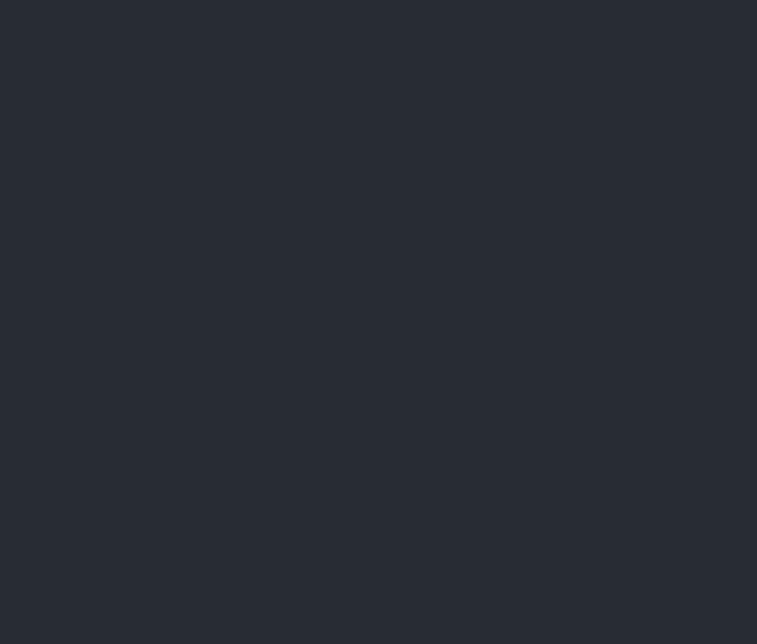
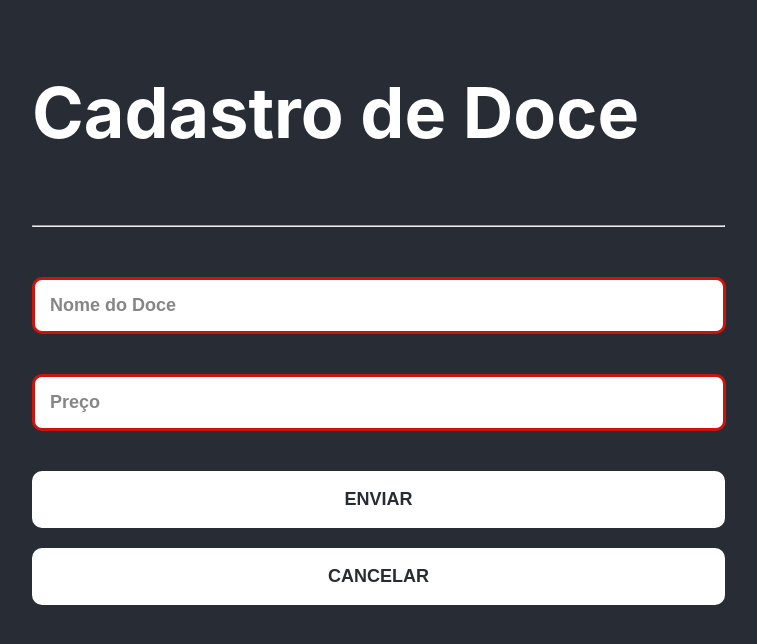
Before and after one commit to jordaoqualho/FullStackAplication, a React (Create React App) app in the folder spa/: page /editar in a window 1280 px wide. Shown: the top 644 px of the page, without its empty margins (32-789 px from the left). Built offline with nearby package versions, Linux system fonts and the light colour scheme.

Commit message:
nova cor finalizado

```diff
--- a/spa/src/App.css
+++ b/spa/src/App.css
@@ -5,9 +5,10 @@
 table,
 th,
 td {
-  border: 1px solid white;
+  border: 3px solid white;
   border-collapse: collapse;
   padding: 5px 50px;
+  break-before: 5px;
   margin-top: 50px;
   font-weight: bold;
   font-size: 24px;
@@ -18,6 +19,7 @@ table button {
   font-weight: 900;
   font-size: 16px;
   border: none;
+  text-transform: uppercase;
   outline: none;
   cursor: pointer;
   border-radius: 5px;
@@ -30,27 +32,35 @@ table button:hover:nth-child(1) {
   background-color: rgb(255, 95, 95);
 }
 table button:hover:nth-child(2) {
-  background-color: rgb(107, 194, 107);
+  background-color: rgb(109, 107, 194);
 }
+
+form {
+  margin: 50px 0;
+}
+
 input {
-  padding: 20px 0px 15px 15px;
-  font-size: 15px;
-  font-weight: 700;
+  padding: 15px 0px 15px 15px;
+  font-size: 18px;
+  margin-bottom: 40px;
+  font-weight: 900;
   color: #282c34;
   outline: none;
   width: calc(100% - 20px);
-  border: none;
   border-radius: 10px;
   border: 3px solid transparent;
 }
 
-input:focus {
-  border: 3px solid rgb(154, 206, 13);
+input:required:valid {
+  border: 3px solid rgb(154, 206, 13) !important;
 }
 input::placeholder {
-  font-size: 15px;
+  font-size: 18px;
   font-weight: 700;
-  color: #acacac;
+  color: #868686;
+}
+input:required:invalid {
+  border: 3px solid rgb(206, 19, 13);
 }
 
 .App-header {
@@ -59,12 +69,14 @@ input::placeholder {
   display: flex;
   flex-direction: column;
   padding: 0 5vw;
-  font-size: 70px;
   justify-content: flex-start;
   align-items: flex-start;
   color: white;
 }
-
+h3,
+h2 {
+  font-size: 70px;
+}
 .btn {
   background-color: white;
   font-size: 15px;
@@ -73,15 +85,36 @@ input::placeholder {
   cursor: pointer;
   border: none;
   outline: none;
-  padding: 15px 50px;
+  padding: 18px 0px;
+  margin-bottom: 20px;
   width: 100%;
+  font-weight: 900;
   border-radius: 10px;
-  font-size: 15px;
+  font-size: 18px;
   text-transform: uppercase;
   transition: all 0.3s ease;
 }
-
 .btn:hover {
   color: white;
   background-color: rgb(154, 206, 13);
 }
+.btn-cancel {
+  background-color: white;
+  font-size: 15px;
+  font-weight: 700;
+  color: #282c34;
+  cursor: pointer;
+  border: none;
+  outline: none;
+  padding: 18px 0px;
+  width: 100%;
+  font-weight: 900;
+  border-radius: 10px;
+  font-size: 18px;
+  text-transform: uppercase;
+  transition: all 0.3s ease;
+}
+.btn-cancel:hover {
+  color: white;
+  background-color: rgb(206, 19, 13);
+}
--- a/spa/src/App.js
+++ b/spa/src/App.js
@@ -17,11 +17,11 @@ function App() {
             <Route path="/cadastro">
               <DoceNew></DoceNew>
             </Route>
+            <Route path="/editar">
+              <DoceNew></DoceNew>
+            </Route>
           </Switch>
         </Router>
-
-        {/* <DoceEdit></DoceEdit> */}
-        {/* <DoceList></DoceList> */}
       </header>
     </div>
   );
--- a/spa/src/components/doce/doce-list.js
+++ b/spa/src/components/doce/doce-list.js
@@ -45,7 +45,7 @@ export const DoceList = () => {
 
   return (
     <div>
-      <h2>Listagem de Doces</h2>
+      <h2>Tabela de Doces</h2>
       <hr />
       <table>
         <thead>
--- a/spa/src/components/doce/doce-new.js
+++ b/spa/src/components/doce/doce-new.js
@@ -23,8 +23,11 @@ const DoceNew = () => {
   };
 
   const handleChange = (event) => {
+    // if (event.target.value === "") {
+    //   console.log("vazio");
+    // } else {
+    // }
     const novoDoce = { ...doce, [event.target.name]: event.target.value };
-    console.log(doce);
     SetDoce(novoDoce);
   };
 
@@ -33,23 +36,24 @@ const DoceNew = () => {
       <h3>Cadastro de Doce</h3>
       <hr></hr>
       <form onSubmit={handleSubmit}>
-        <div>
         <input
           type="text"
+          required
           onChange={handleChange}
           name="nome"
           placeholder="Nome do Doce"
         />
-        </div>
-        <div>
         <input
           type="text"
+          required
           onChange={handleChange}
           name="preco"
           placeholder="Preço"
         />
-        </div>
         <button className="btn">Enviar</button>
+        <button className="btn-cancel" onClick={() => history.push("/")}>
+          Cancelar
+        </button>
       </form>
     </div>
   );
```
Lines whose indentation alone changed are shown as unchanged.
